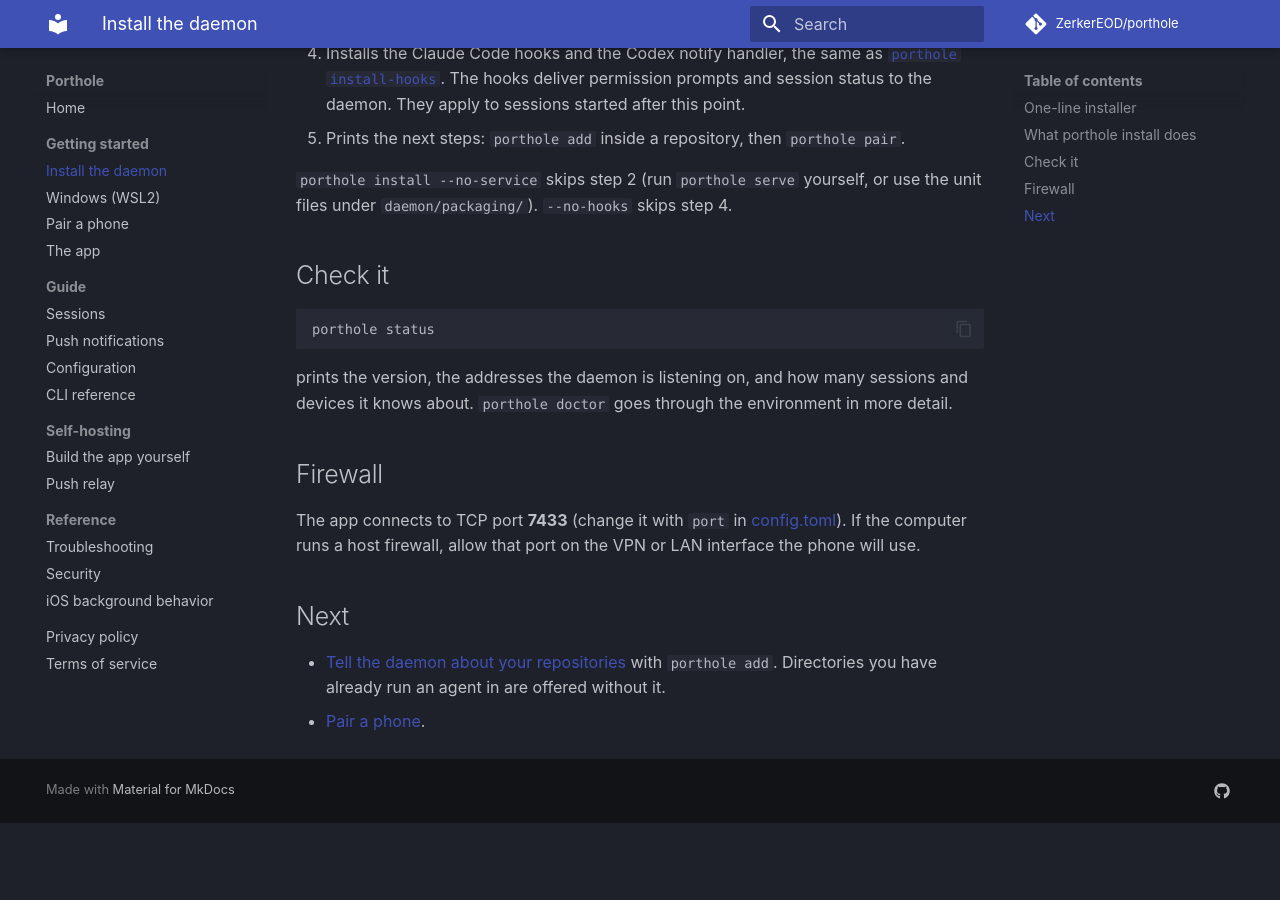
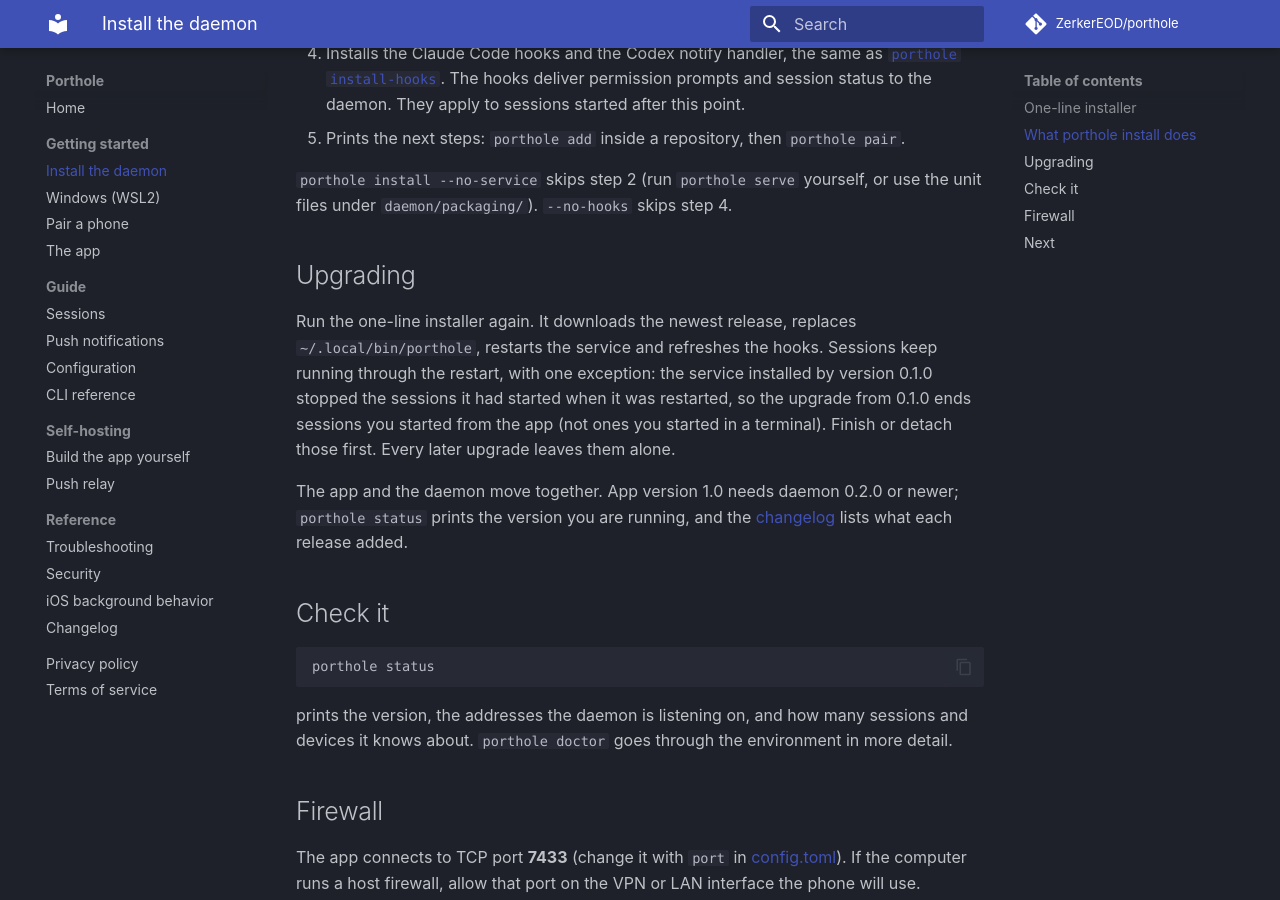
Before and after one commit to ZerkerEOD/porthole, an MkDocs documentation site: the page built from docs/getting-started/install.md, in a window 1280 px wide and 900 px high, scrolled down 1130 px. Built offline with MkDocs 1.6.1 and Material for MkDocs 9.7.7, drawn with Linux system fonts in a browser that asks for light colours; comment, search, counter and statistics services are not loaded; the version menu is left out; before the commit the page ends 1953 px from its top, so only the background shows below that.

Commit message:
docs: changelog page and upgrading notes for 0.2.0
Signed-off-by: ZerkerEOD <KingAroan@gmail.com>

````diff
--- a/docs/getting-started/install.md
+++ b/docs/getting-started/install.md
@@ -49,6 +49,19 @@ porthole install
 `porthole install --no-service` skips step 2 (run `porthole serve` yourself, or use the unit
 files under `daemon/packaging/`). `--no-hooks` skips step 4.
 
+## Upgrading
+
+Run the one-line installer again. It downloads the newest release, replaces
+`~/.local/bin/porthole`, restarts the service and refreshes the hooks. Sessions
+keep running through the restart, with one exception: the service installed by
+version 0.1.0 stopped the sessions it had started when it was restarted, so the
+upgrade from 0.1.0 ends sessions you started from the app (not ones you started in
+a terminal). Finish or detach those first. Every later upgrade leaves them alone.
+
+The app and the daemon move together. App version 1.0 needs daemon 0.2.0 or newer;
+`porthole status` prints the version you are running, and the
+[changelog](../reference/changelog.md) lists what each release added.
+
 ## Check it
 
 ```sh
--- a/mkdocs.yml
+++ b/mkdocs.yml
@@ -66,6 +66,7 @@ nav:
       - Troubleshooting: reference/troubleshooting.md
       - Security: reference/security.md
       - iOS background behavior: reference/ios-background.md
+      - Changelog: reference/changelog.md
   - Privacy policy: privacy-policy.md
   - Terms of service: terms.md
 
````
Also changed, not shown: docs/reference/changelog.md (added, +46 -0 lines).
